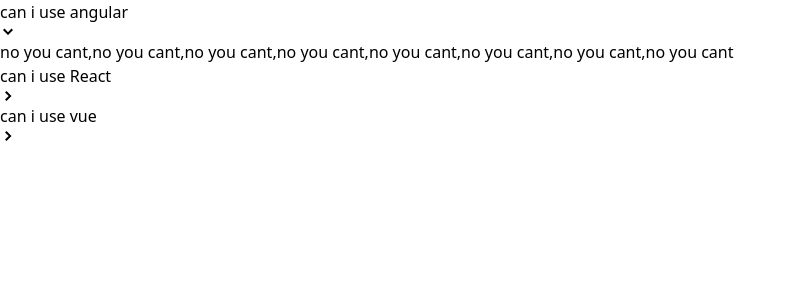
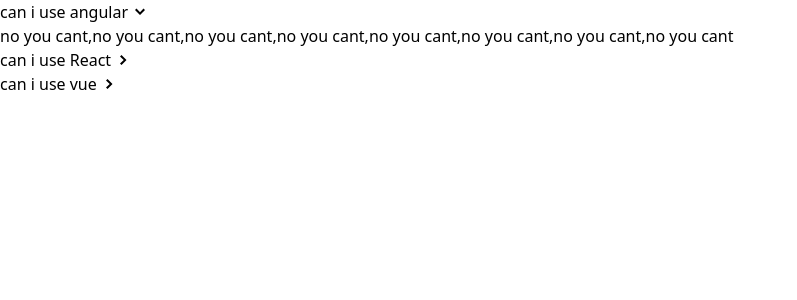
Before and after one commit to Alzubair98/comps, a React (Vite) app: page / in a window 1280 px wide. Shown: the top 300 px of the page, without its empty margins (0-797 px from the left). Built offline with nearby package versions, Linux system fonts and the light colour scheme.

Commit message:
adding style using tailwind

```diff
--- a/src/component/Accordion.jsx
+++ b/src/component/Accordion.jsx
@@ -12,11 +12,17 @@
         return (
           <div key={index}>
             <div
+              className="flex gap-1"
               onClick={() => {
                 setExpandedIndex(index);
               }}
             >
-              {item.label} {isExpanded ? <GoChevronDown /> : <GoChevronRight />}
+              {item.label}{" "}
+              {isExpanded ? (
+                <GoChevronDown className="mt-1" />
+              ) : (
+                <GoChevronRight className="mt-1" />
+              )}
             </div>
             {isExpanded && <div>{item.content} </div>}
           </div>
```
